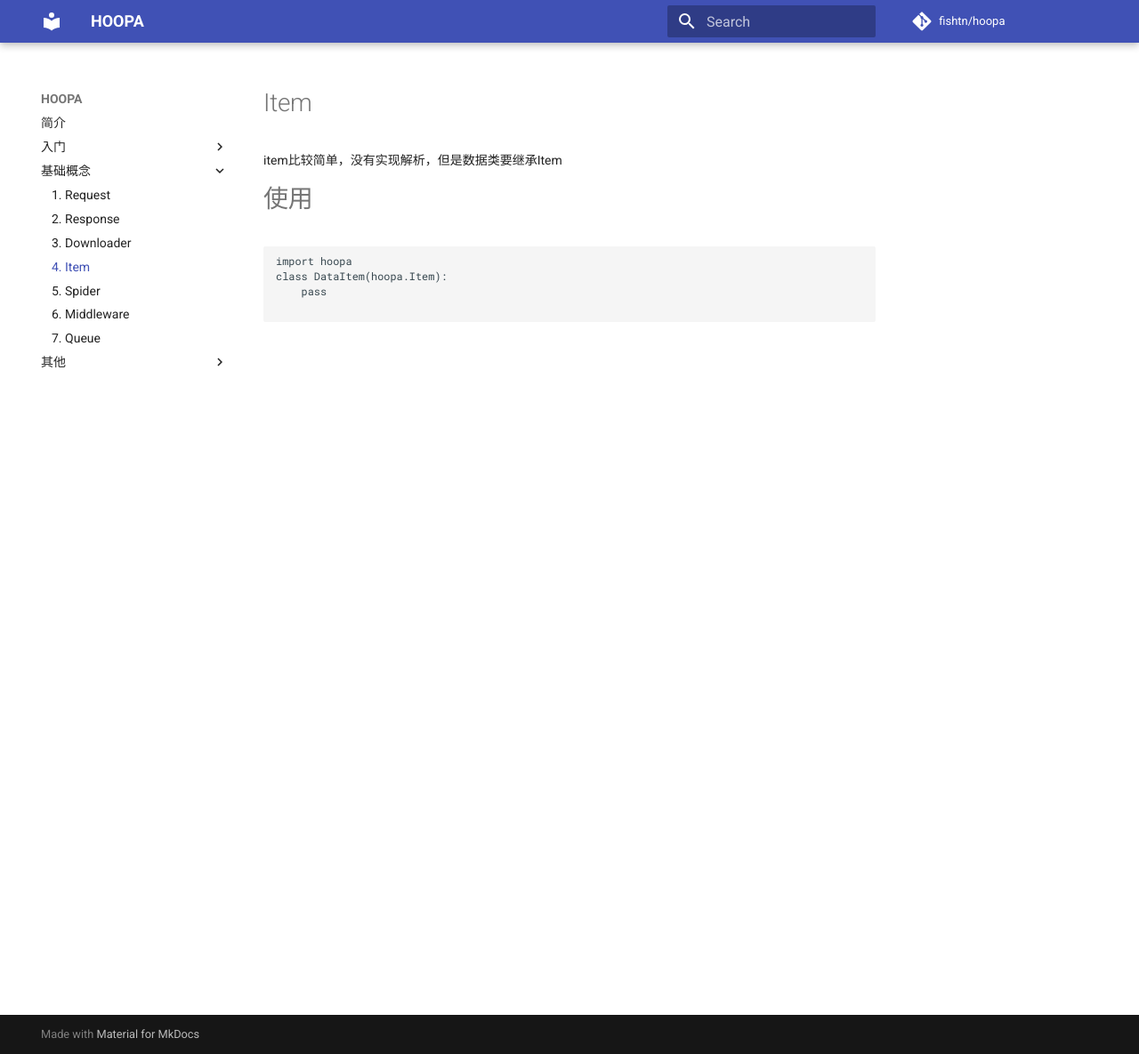
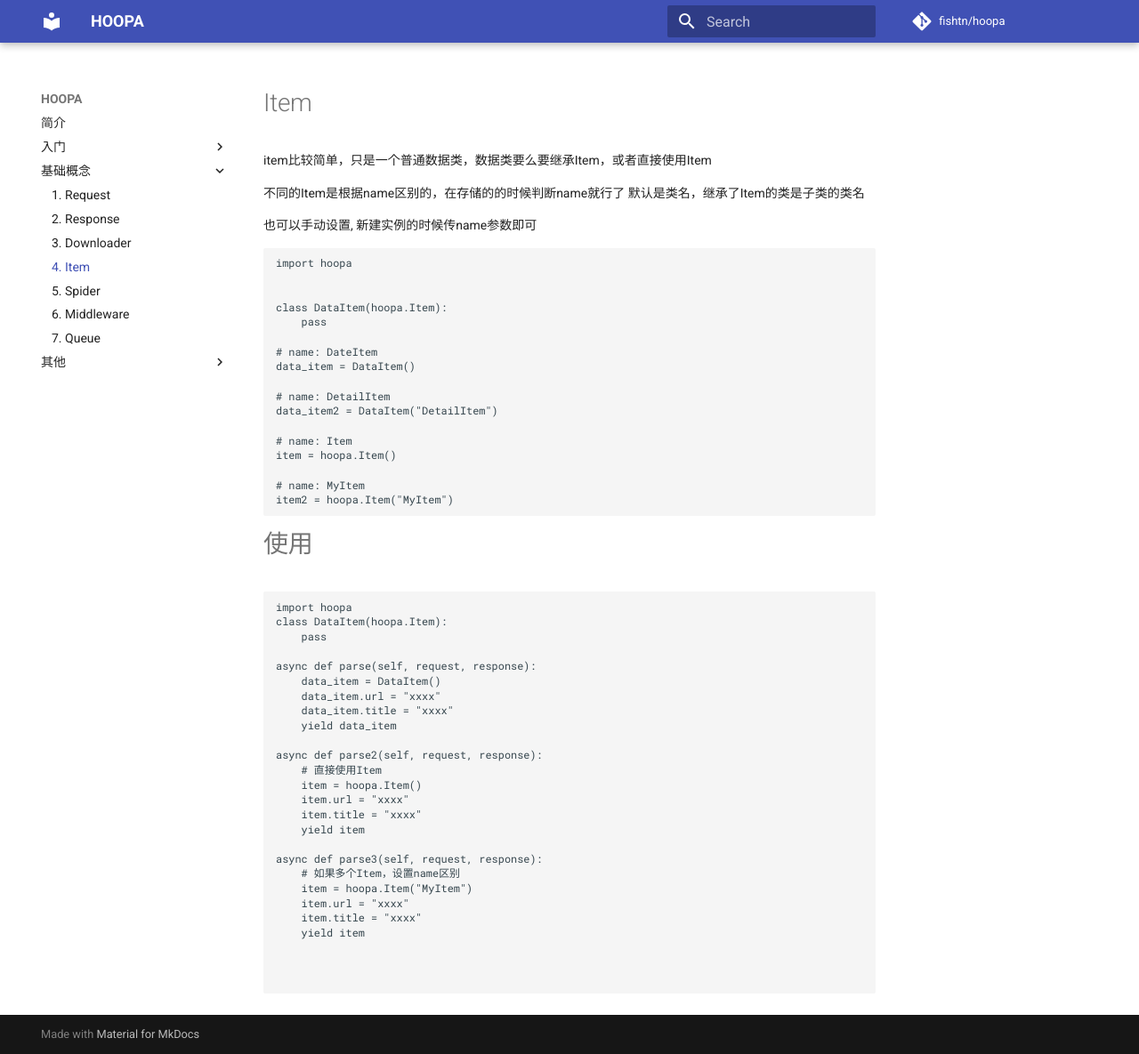
Before and after one commit to fishtn/hoopa, an MkDocs documentation site: the page built from docs/basicConcepts/4.item.md, in a window 1280 px wide and 1185 px high. Shown: the whole window at 89% size. Built offline with MkDocs 1.6.1 and Material for MkDocs 9.7.7, drawn with Linux system fonts in a browser that asks for light colours; comment, search, counter and statistics services are not loaded.

````diff
--- a/docs/basicConcepts/4.item.md
+++ b/docs/basicConcepts/4.item.md
@@ -1,5 +1,30 @@
 # Item
-item比较简单，没有实现解析，但是数据类要继承Item
+item比较简单，只是一个普通数据类，数据类要么要继承Item，或者直接使用Item
+
+不同的Item是根据name区别的，在存储的的时候判断name就行了
+默认是类名，继承了Item的类是子类的类名
+
+
+也可以手动设置, 新建实例的时候传name参数即可
+```python
+import hoopa
+
+
+class DataItem(hoopa.Item):
+    pass
+
+# name: DateItem
+data_item = DataItem()
+
+# name: DetailItem
+data_item2 = DataItem("DetailItem")
+
+# name: Item
+item = hoopa.Item()
+
+# name: MyItem
+item2 = hoopa.Item("MyItem")
+```
 
 # 使用
 ```python
@@ -7,4 +32,26 @@
 class DataItem(hoopa.Item):
     pass
 
+async def parse(self, request, response):
+    data_item = DataItem()
+    data_item.url = "xxxx"
+    data_item.title = "xxxx"
+    yield data_item
+
+async def parse2(self, request, response):
+    # 直接使用Item
+    item = hoopa.Item()
+    item.url = "xxxx"
+    item.title = "xxxx"
+    yield item
+
+async def parse3(self, request, response):
+    # 如果多个Item，设置name区别
+    item = hoopa.Item("MyItem")
+    item.url = "xxxx"
+    item.title = "xxxx"
+    yield item
+
+
+
 ```
````
Also changed, not shown: 4 other files.
